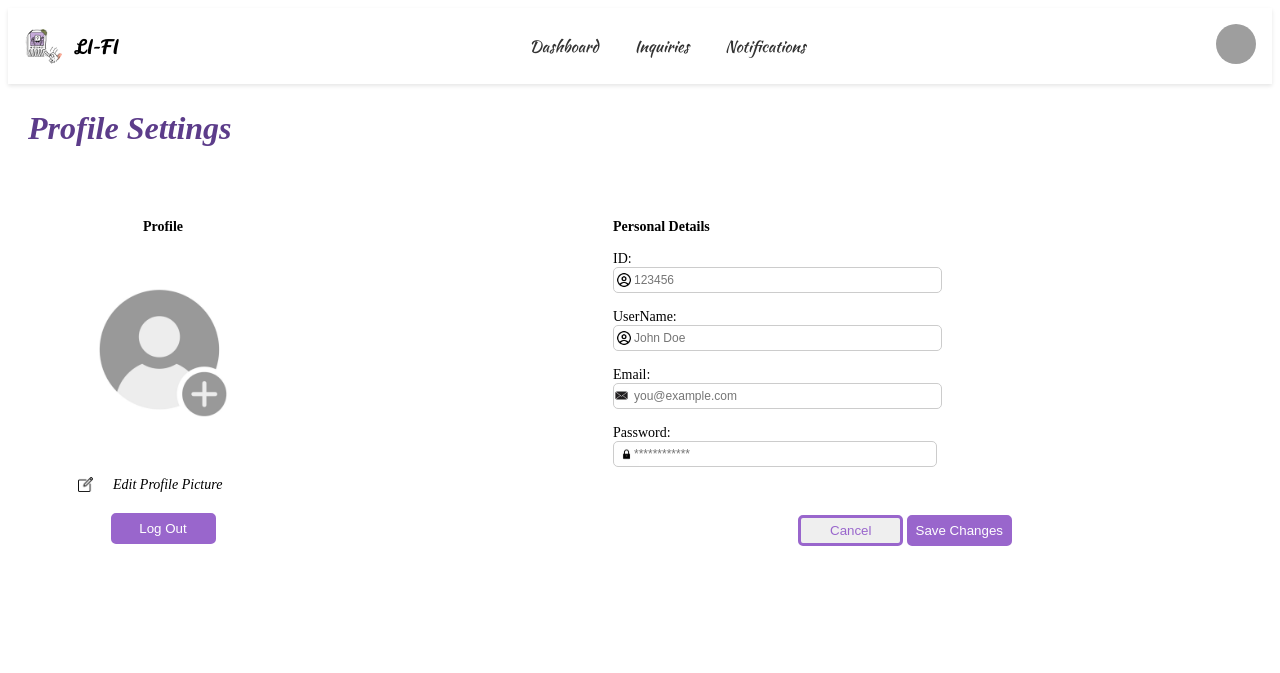
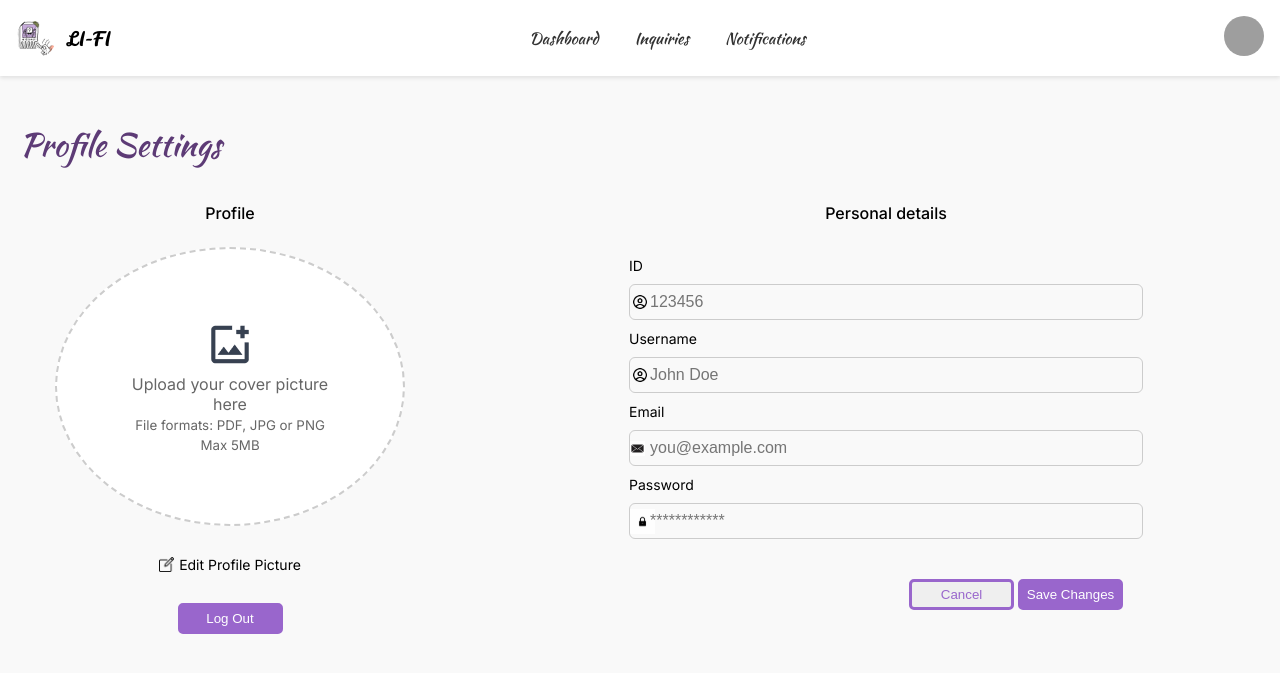
Before and after one commit to Angela-K-C/lost_and_found, a PHP site: page /pages/profile.php in a window 1280 px wide. Shown: the top 673 px of the page. Run offline with PHP 8.4, Linux system fonts and the light colour scheme; grey boxes are pictures that could not be loaded.

Commit message:
upload form page functionality

```diff
--- a/assets/css/profile.css
+++ b/assets/css/profile.css
@@ -1,23 +1,60 @@
+* {
+    margin: 0;
+    padding: 0;
+    box-sizing: border-box;
+}
+
+body {
+    background-color: #f9f9f9;
+}
+
 h1{
     padding-top: 5px;
     padding-left: 20px;
-    font-style: italic;
-    color:rgb(92, 60,138);
-    background-color:white;
+    font-family: "Kaushan Script", cursive;
+    font-weight: 400;
+    font-style: normal;
+    font-size: 32px;
+    color: #5d3b76;
+    margin-top: 40px;
 }
 
 .container{
-    display: flex;
-    gap: 250px;
+    display: grid;
+    grid-template-columns: 1fr 2fr;
     padding: 20px;
-    background-color: white;
     border-radius: 10px;
     margin: 5px;
+    font-family: "Inter";
+}
 
+.image-container {
+    padding: 10px 30px;
+    display: flex;
+    justify-content: center;
+    flex-direction: column;
+    text-align: center;
+    align-items: center;
 }
-.image-container {
-    text-align:center;
-    padding: 30px;
+
+input[type="file"] {
+    display: none;
+}
+
+.upload-area {
+    border: 2px dashed #ccc;
+    border-radius: 50%;
+    text-align: center;
+    cursor: pointer;
+    color: #666;
+    width: 100%;
+    height: 100%;
+    height: auto;
+    background-color: #fff;
+    display: flex;
+    justify-content: center;
+    align-items: center;
+    padding: 70px;
 }
 
 
@@ -27,57 +64,57 @@ h1{
     gap: 5px;
     cursor: pointer;
     padding: 10px;
+    margin-top: 20px;
+    margin-bottom: 20px;
+}
 
-
-}
 .icon-text {
     align-items: left;
-    font-style: italic;
-    padding-left: 10px;
     font-size: 14px;
     color: black;
 }
-.one{
-    font-size: 14px;
-    font-weight: 600;
-}
-.two{
-    font-size: 14px;
-    font-weight: 600;
-    text-align: left;
+
+.section-title {
+    font-size: 16px;
+    font-family: 'Inter';
+    font-weight: 500;
+    margin-bottom: 24px;
+    text-align: center;
 }
 
 .form-container {
+    font-size: 14px;
+    width: 70%;
+    display: flex;
+    flex-direction: column;
+    padding: 0 40px;
+    gap: 10px;
+    padding: 10px 30px;
+    margin-left: 20%;
+}
 
-   text-align:left;
-    flex: 1;
-    font-size: 14px;
-    padding: 30px;
-    width:20%;
-    margin-left: 40px;
-
-}
-input[type="text"],input[type="password"],input[type="email"]{
-
-      color: black;
-    padding: 5px 5px;
-    width: 50%;
-    font-size: 12px;
+.lbl {
+    color: black;
+    padding: 8px 12px;
+    font-size: 1rem;
     border: 1px solid #ccc;
     border-radius: 5px;
-    background-color: #f9f9f9;
+    background-color: #fff;
+    border-radius: 6px;
 }
+
 #uname,#uid {
     background: url('../images/person_circle-256.png') no-repeat left center;
     background-size: 20px 20px;
     padding-left: 20px;
 }
+
 #email{
     background: url('../images/mail-icon.png') no-repeat left center;
     background-size: 15px 15px;
     padding-left: 20px;
+}
 
-}
 #pword{
     background: url('../images/lock-icon.png') no-repeat left center;
     background-size: 25px 25px;
@@ -96,8 +133,9 @@ input[type="submit"]{
 
 }
 #submit-container{
-    text-align:center;
+    margin-left: auto;
     margin-right: 20px;
+    margin-top: 30px;
 }
 .yoh{
     color:rgb(153, 102, 204);
@@ -112,6 +150,8 @@ input[type="submit"]{
 .yah:hover{
     color:black;
 }
+
+
 @media (max-width: 768px) {
     .container {
         flex-direction: column;
--- a/pages/profile.php
+++ b/pages/profile.php
@@ -15,31 +15,45 @@
 
         <div class="container">
             <div class="image-container">
-                 <section class="one">
-            Profile
-            </section><br>
-            <img src="../assets/images/add-profile-picture-icon-1.png" width="200" height="200"><br>
+                <p class="section-title">Profile</p>
+
+                <div class="upload-area">
+                    <label for="profilePic">
+                        <img src="../assets/images/add_photo.png" />
+                        <p>Upload your cover picture here</p>
+                        <p><small>File formats: PDF, JPG or PNG</small></p>
+                        <small>Max 5MB</small>
+
+                        <input type="file" name="profilePic" id="profilePic">
+                    </label>
+                </div>
+
                 <div class="icon-with-text">
-        <br><br><img src="../assets/images/editing icon.png" width="15" height="15"><br>
+                    <img src="../assets/images/editing icon.png" width="15" height="15">
                     <span class="icon-text">Edit Profile Picture</span>
                 </div>
+
                 <input class="yah" type="submit" value="Log Out">
 
             </div>
+
             <div class="form-container">
-            <section class="two">
-            Personal Details
-            </section><br>
-        <label for="iud">ID:</label><br>
-        <input class="labels icon-input" type="text" id="uid" name="uid" placeholder="123456" required><br>
-        <br><label for="uname">UserName:</label><br>
-        <input class="labels icon-input" type="text" id="uname" name="uname" placeholder="John Doe" required><br>
-        <br><label for="email">Email:</label><br>
-        <input class="labels icon-input" type="text" id="email" name="email" placeholder="you@example.com" required><br>
-        <br><label for="pword">Password:</label><br>
-        <input class="labels icon-input" type="password" id="pword" name="pword" placeholder="************" required><br><br>
+                <p class="section-title">Personal details</p>
+
+                <label for="iud">ID</label>
+                <input type="text" id="uid" class="lbl" name="uid" placeholder="123456" required>
+
+                <label for="uname">Username</label>
+                <input type="text" id="uname" name="uname" class="lbl" placeholder="John Doe" required>
+
+                <label for="email">Email</label>
+                <input type="text" id="email" name="email" class="lbl" placeholder="you@example.com" required>
+
+                <label for="pword">Password</label>
+                <input type="password" id="pword" name="pword" class="lbl" placeholder="************" required>
+
                 <div id="submit-container">
-        <br><br><input class="yoh" type="submit" value="Cancel">
+                    <input class="yoh" type="submit" value="Cancel">
                     <input class="yah" type="submit" value="Save Changes">
                 </div>
             </div>
```
Also changed, not shown: assets/css/upload.css (+24 -0 lines), connection.php (added, +17 -0 lines), pages/upload.php (+32 -15 lines), upload_post.php (added, +69 -0 lines). Lines whose indentation alone changed are shown as unchanged.
